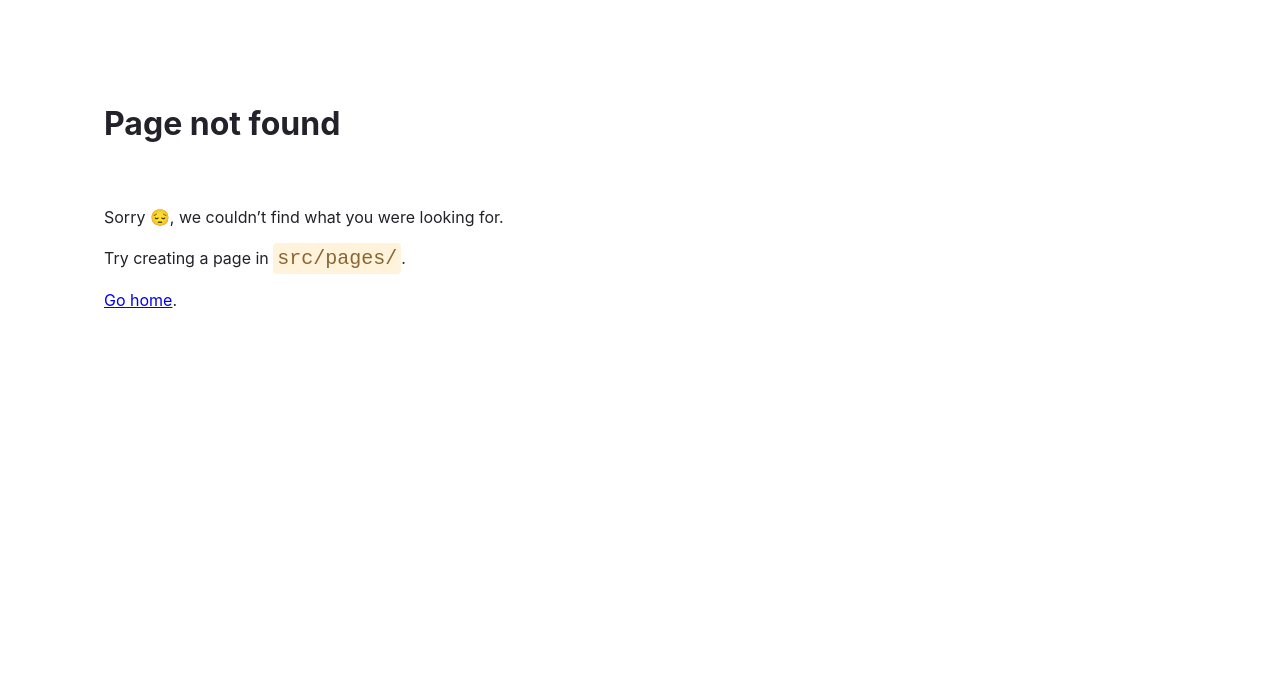
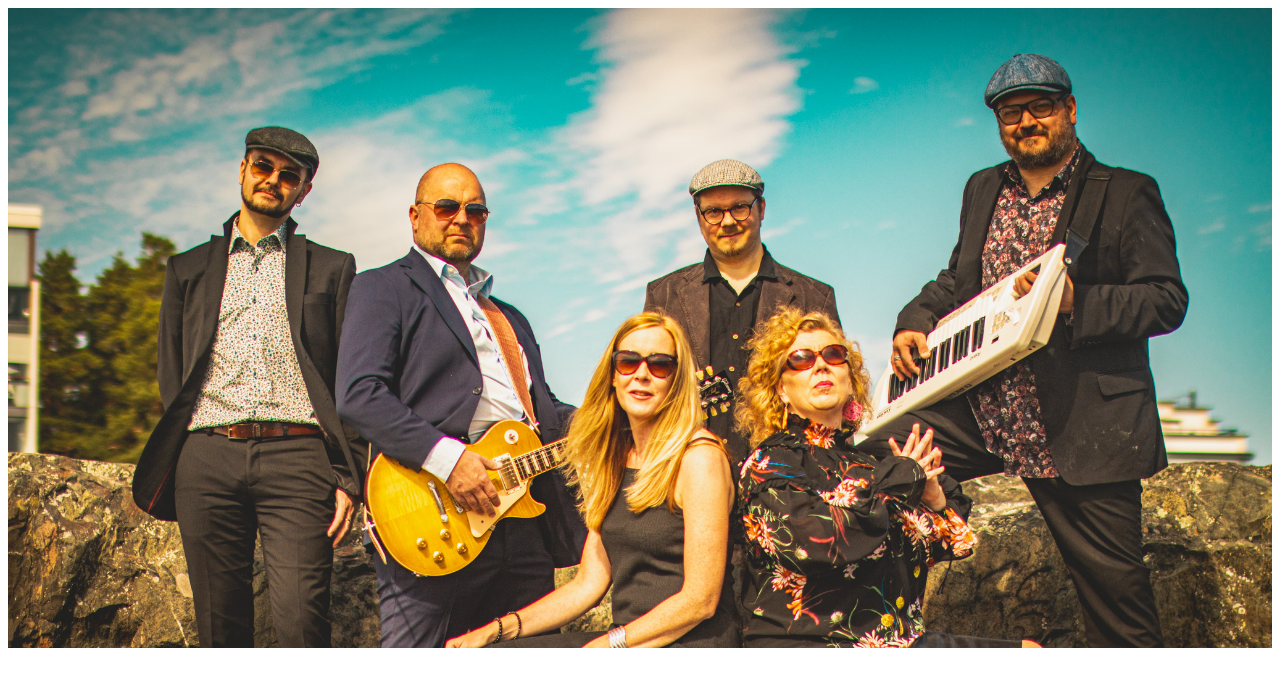
Before and after one commit to Kaivosukeltaja/girls-and-the-gang, a Gatsby site: page /components/HeaderPicture in a window 1280 px wide. Before the commit this address had no page. Built offline with nearby package versions, Linux system fonts and the light colour scheme; Gatsby itself is replaced by a stand-in of ours.

Commit message:
Add header picture

```diff
--- /dev/null
+++ b/src/pages/components/HeaderPicture.js
@@ -0,0 +1,15 @@
+import React from "react"
+import { StaticImage } from "gatsby-plugin-image"
+import { wrapper } from "./HeaderPicture.module.css"
+
+const HeaderPicture = () => (
+    <div className={wrapper}>
+        <StaticImage
+            src="../../images/header.jpg"
+            alt="Girls and the Gang"
+            placeholder="blurred"
+        />
+    </div>
+)
+
+export default HeaderPicture
--- /dev/null
+++ b/src/pages/components/HeaderPicture.module.css
@@ -0,0 +1,4 @@
+.wrapper {
+    max-height: 80vh;
+    overflow: hidden;
+}
--- a/src/pages/index.js
+++ b/src/pages/index.js
@@ -1,11 +1,11 @@
 import * as React from "react"
 import TopBar from "./components/TopBar"
+import HeaderPicture from "./components/HeaderPicture"
 
 import './index.css'
 
 const pageStyles = {
   color: "#232129",
-  padding: 96,
   fontFamily: "-apple-system, Roboto, sans-serif, serif",
 }
 const headingStyles = {
@@ -130,6 +130,7 @@ const IndexPage = () => {
   return (
     <main style={pageStyles}>
       <TopBar/>
+      <HeaderPicture />
       <h1 style={headingStyles}>
         Congratulations
         <br />
```
